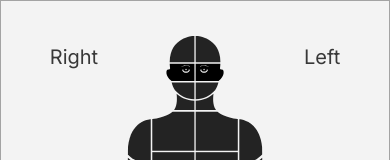
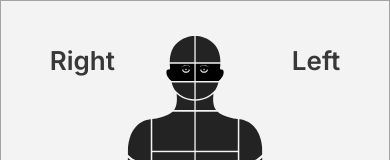
Before and after one commit to Mehrabbruno/body-interactive-map, a plain HTML site: page index.html in a window 390 px wide. Shown: the top 160 px of the page. Drawn offline with nearby package versions, Linux system fonts and the light colour scheme.

Commit message:
updated - label positions

```diff
--- a/style.css
+++ b/style.css
@@ -128,12 +128,18 @@ button:hover{
 .slider h4.left{
   position: absolute;
   top: 10vh;
-  right: 30%;
+  right: 35%;
+  font-size: 26px;
+  font-weight: 600;
+  transition: .2s;
 }
 .slider h4.right{
   position: absolute;
   top: 10vh;
-  left: 30%;
+  left: 35%;
+  font-size: 26px;
+  font-weight: 600;
+  transition: .2s;
 }
 .slider h4{
   text-transform: capitalize;
@@ -301,7 +307,16 @@ h1 {
 }
 /* Modain Container End */
 
-@media (max-width: 700px) {
+@media (max-width: 1200px) {
+  .slider h4.left{
+    right: 30%;
+  }
+  .slider h4.right{
+    left: 30%;
+  }
+}
+
+@media (max-width: 900px) {
   .history{
     display: none;
   }
```
